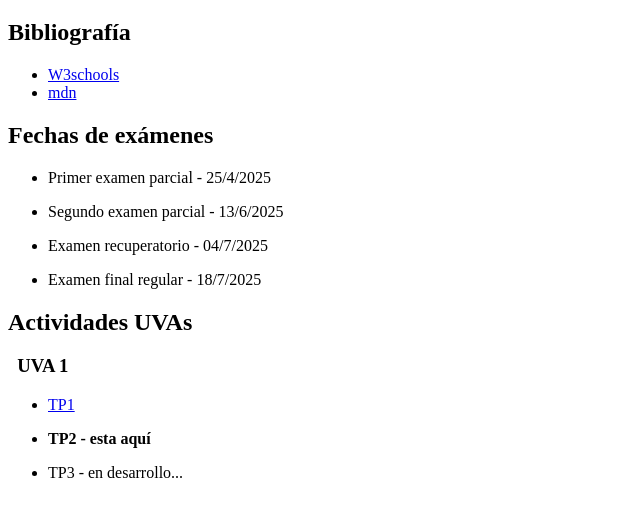
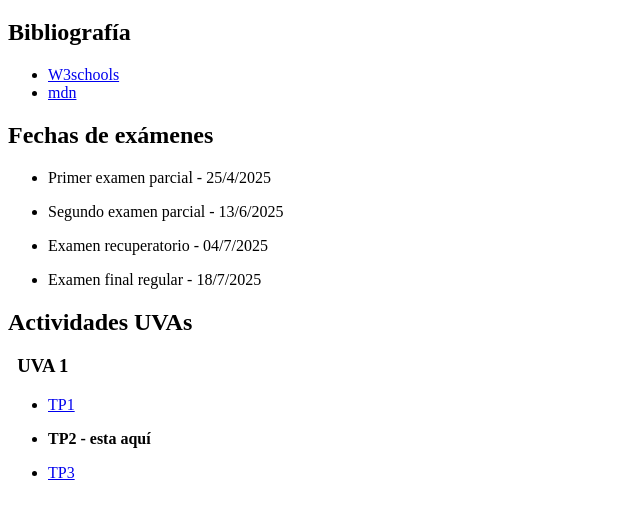
Before and after one commit to SantiConti/uva1-TP2, a plain HTML site: page index.html in a window 1280 px wide. Shown: the part 61-580 px from the top of the page, without its empty margins (0-640 px from the left). Drawn offline with Linux system fonts and the light colour scheme.

Commit message:
version3

```diff
--- a/index.html
+++ b/index.html
@@ -32,7 +32,7 @@
                 <ul>
                     <li><a href="https://santiconti.github.io/uva1-TP1/" target="_blank">TP1</a></li>
                     <li><p><b>TP2 - esta aquí </b></p></li>
-                    <li><p>TP3 - en desarrollo...</p></li>
+                    <li><a href="https://santiconti.github.io/uva1-TP3/" target="_blank">TP3</a></li>
                 </ul>
         </section>
     </main>
```
